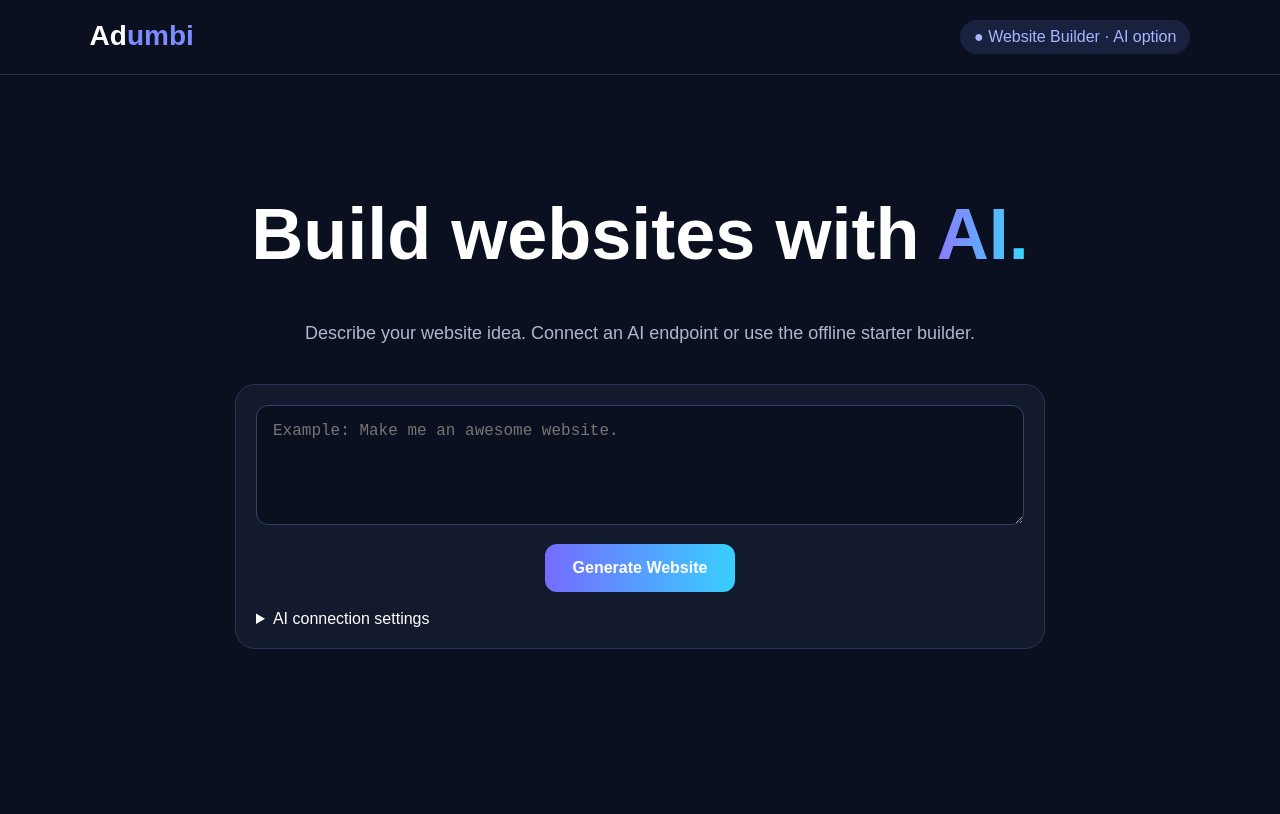
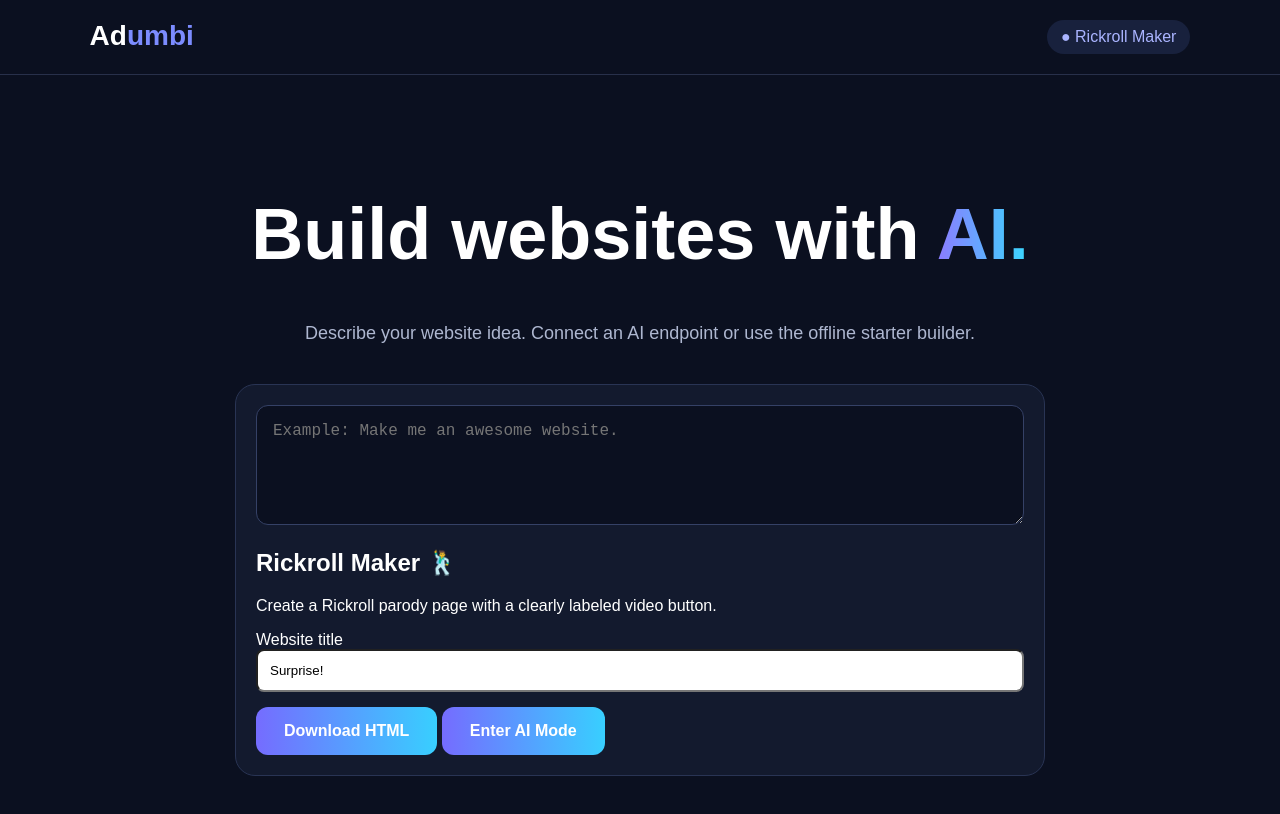
Before and after one commit to 11008-maker/Adumbi, a plain HTML site: page index.html in a window 1280 px wide. Drawn offline with Linux system fonts and the light colour scheme.

Commit message:
Switch Suss Mode commands to AI builder and default to parody maker

```diff
--- a/index.html
+++ b/index.html
@@ -152,7 +152,7 @@ iframe {
 
 <nav>
   <div class="logo">Ad<span>umbi</span></div>
-  <div class="badge">● Website Builder · AI option</div>
+  <div class="badge">● Suss Mode · AI Builder</div>
 </nav>
 
 <main>
@@ -180,7 +180,7 @@ iframe {
 </button>
 
 <details id="aiConfig" style="margin-top:18px;text-align:left"><summary>AI connection settings</summary><p>Use a trusted HTTPS website-generation backend that returns JSON with an html field. Keep API keys on your server, never in this page. Prompts are sent to your chosen endpoint.</p><input id="aiEndpoint" type="url" placeholder="https://your-server.example/generate" style="width:100%;padding:12px;border-radius:8px"><p><label><input id="aiEnabled" type="checkbox"> Use connected AI</label></p></details><div id="status" role="status" aria-live="polite"></div>
-<div id="susPanel" hidden style="margin-top:20px;text-align:left"><h2>Sus Mode 🕺</h2><p>Create a Rickroll parody page with a clearly labeled video button.</p><label>Website title<br><input id="susTitle" value="Surprise!" maxlength="100" style="width:100%;padding:12px;border-radius:8px"></label><br><button id="susDownload" type="button">Download HTML</button> <button id="susExit" type="button">Exit Sus Mode</button></div>
+<div id="susPanel" hidden style="margin-top:20px;text-align:left"><h2>Rickroll Maker 🕺</h2><p>Create a Rickroll parody page with a clearly labeled video button.</p><label>Website title<br><input id="susTitle" value="Surprise!" maxlength="100" style="width:100%;padding:12px;border-radius:8px"></label><br><button id="susDownload" type="button">Download HTML</button> <button id="susExit" type="button">Enter AI Mode</button></div>
 
 <div class="reveal" id="reveal">
 
@@ -224,18 +224,19 @@ iframe {
 
 const idea = document.getElementById("idea");
 const susPanel = document.getElementById("susPanel");
-let susMode = false;
+let susMode = true;
 let starter = "";
 function setSus(on) {
   susMode=on; susPanel.hidden=!on; document.getElementById("aiConfig").hidden=on;
   document.getElementById("generateButton").hidden=on;
   document.getElementById("status").style.display="none";
   document.getElementById("reveal").style.display="none";
-  document.querySelector(".badge").textContent=on?"● Sus Mode · Rickroll Maker":"● Website Builder · AI option";
+  document.querySelector(".badge").textContent=on?"● Rickroll Maker":"● Website Builder · AI option";
   if(on) idea.value="";
 }
-idea.addEventListener("input",()=>{if(idea.value.trim().toLowerCase()==="sus mode/")setSus(true);else if(idea.value.trim().toLowerCase()==="ex/sus mode/"){setSus(false);idea.value="";}});
+idea.addEventListener("input",()=>{if(idea.value.trim().toLowerCase()==="suss mode/"){setSus(false);idea.value="";}else if(idea.value.trim().toLowerCase()==="ex/suss mode/"){setSus(true);idea.value="";}});
 document.getElementById("susExit").addEventListener("click",()=>setSus(false));
+setSus(true);
 function escapeHtml(v){return v.replace(/[&<>"']/g,c=>({"&":"&amp;","<":"&lt;",">":"&gt;",'"':"&quot;","'":"&#39;"}[c]));}
 function makePage(title,prank){
 return '<!doctype html><html lang="en"><meta charset="utf-8"><meta name="viewport" content="width=device-width,initial-scale=1"><title>'+escapeHtml(title)+'</title><style>body{background:#101827;color:white;font:20px system-ui;text-align:center;padding:50px}a{display:inline-block;background:#756cff;color:white;padding:15px;border-radius:12px;text-decoration:none}</style><h1>'+escapeHtml(title)+'</h1>'+(prank?'<p>Unofficial Rickroll parody</p><a href="https://www.youtube.com/watch?v=dQw4w9WgXcQ">Play Rickroll video</a>':'<p>Welcome to your new website.</p>')+'</html>';
```
